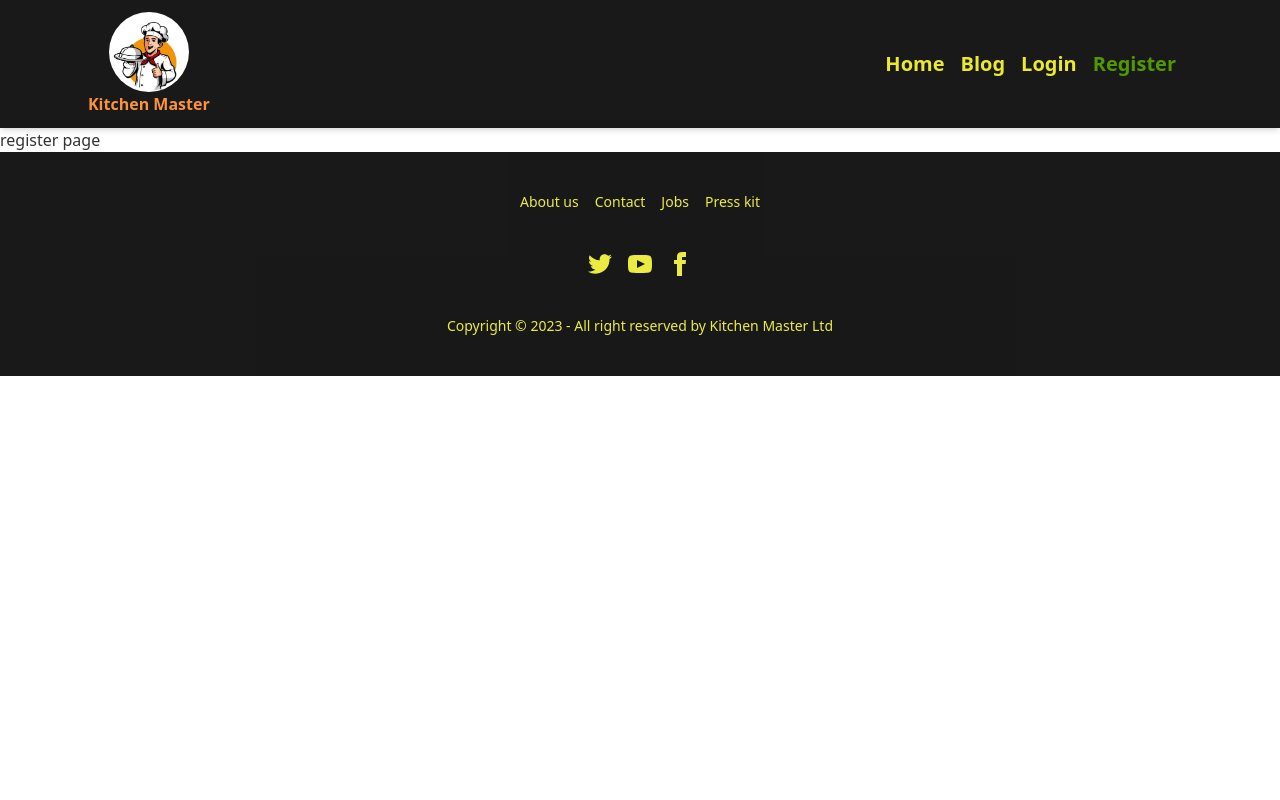
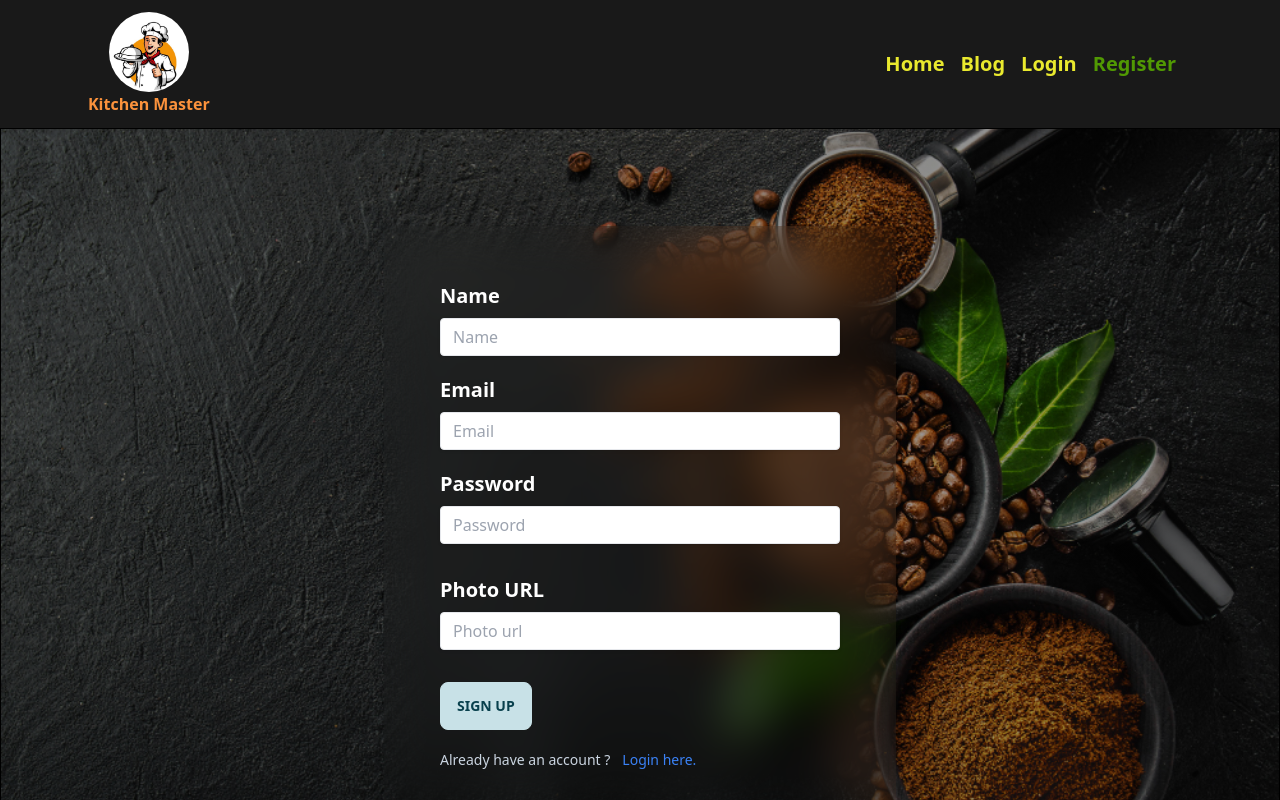
Before and after one commit to rakib8680/kitchen-master, a React (Vite) app: page /register in a window 1280 px wide. Shown: the top 800 px of the page. Built offline with nearby package versions, Linux system fonts and the light colour scheme.

Commit message:
Registration page design done

```diff
--- a/src/components/Login.jsx
+++ b/src/components/Login.jsx
@@ -17,13 +17,13 @@ const Login = () => {
 
     return (
         <div className="flex justify-center items-center h-screen background ">
-            <form className="backdrop-blur-xl  shadow-md rounded px-14 pt-14 space-y-10 mb-4" onSubmit={handleSignIn}>
+            <form className="backdrop-blur-xl  shadow-md rounded px-14 pt-14 space-y-6 mb-4" onSubmit={handleSignIn}>
                 <div className="mb-4">
                     <label className="block text-white  font-bold mb-2 text-2xl" htmlFor="email">
                         Email
                     </label>
                     <input
-                        className="shadow appearance-none border rounded py-2 px-3 md:w-[400px] w-full text-black leading-tight focus:outline-none focus:shadow-outline-gray"
+                        className="shadow  border rounded py-2 px-3 md:w-[400px] w-full text-black leading-tight "
                         id="email"
                         type="text"
                         name='email'
@@ -35,7 +35,7 @@ const Login = () => {
                         Password
                     </label>
                     <input
-                        className="shadow appearance-none border rounded w-full py-2 px-3 text-black mb-3 leading-tight focus:outline-none focus:shadow-outline-gray"
+                        className="shadow  border rounded w-full py-2 px-3 text-black mb-3 leading-tight "
                         id="password"
                         type="password"
                         name='password'
@@ -59,7 +59,26 @@ const Login = () => {
                     </a>
                 </div>
                 <p className='text-green-500 relative top-5 text-center text-sm'>{success}</p>
+                <div className='flex flex-col gap-2 pb-9'>
+                    <button className="group h-12 px-6 border-2 border-gray-300 rounded-full transition duration-300
+ hover:border-blue-400 focus:bg-blue-50 active:bg-blue-100">
+                        <div className="relative flex items-center space-x-4 justify-center">
+                            <img src="https://tailus.io/sources/blocks/social/preview/images/google.svg" className="absolute left-0 w-5" alt="google logo" />
+                            <span className="block w-max font-semibold tracking-wide text-slate-400  text-sm transition duration-300 group-hover:text-blue-600 sm:text-base">Continue with Google</span>
+                        </div>
+                    </button>
+                    <button className="group h-12 px-6 border-2 border-gray-300 rounded-full transition duration-300
+ hover:border-blue-400 focus:bg-blue-50 active:bg-blue-100">
+                        <div className="relative flex items-center space-x-4 justify-center">
+                            <svg xmlns="http://www.w3.org/2000/svg" fill="currentColor" className="absolute left-0 w-5 text-gray-700" viewBox="0 0 16 16">
+                                <path d="M8 0C3.58 0 0 3.58 0 8c0 3.54 2.29 6.53 5.47 7.59.4.07.55-.17.55-.38 0-.19-.01-.82-.01-1.49-2.01.37-2.53-.49-2.69-.94-.09-.23-.48-.94-.82-1.13-.28-.15-.68-.52-.01-.53.63-.01 1.08.58 1.23.82.72 1.21 1.87.87 2.33.66.07-.52.28-.87.51-1.07-1.78-.2-3.64-.89-3.64-3.95 0-.87.31-1.59.82-2.15-.08-.2-.36-1.02.08-2.12 0 0 .67-.21 2.2.82.64-.18 1.32-.27 2-.27.68 0 1.36.09 2 .27 1.53-1.04 2.2-.82 2.2-.82.44 1.1.16 1.92.08 2.12.51.56.82 1.27.82 2.15 0 3.07-1.87 3.75-3.65 3.95.29.25.54.73.54 1.48 0 1.07-.01 1.93-.01 2.2 0 .21.15.46.55.38A8.012 8.012 0 0 0 16 8c0-4.42-3.58-8-8-8z" />
+                            </svg>
+                            <span className="block w-max font-semibold tracking-wide text-slate-400 text-sm transition duration-300 group-hover:text-blue-600 sm:text-base">Continue with Github</span>
+                        </div>
+                    </button>
+                </div>
             </form>
+
         </div>
     );
 };
--- a/src/components/Recipe.jsx
+++ b/src/components/Recipe.jsx
@@ -10,8 +10,8 @@ const Recipe = () => {
 
     return (
         <div className='background flex'>
-            <div className='container mx-auto grid grid-cols-12 gap-12 items-center'>
-                <div className=' backdrop-blur-xl w-fit  py-5 px-8 flex flex-col col-span-4 rounded-md'>
+            <div className='recipe-container'>
+                <div className='chef-container'>
                     <div className="avatar">
                         <div className="w-72 mask mask-squircle mx-auto">
                             <img src={picture} />
--- a/src/components/RecipesDetails.jsx
+++ b/src/components/RecipesDetails.jsx
@@ -7,7 +7,7 @@ const RecipesDetails = ({ recipes }) => {
 
     const { name, ingredients, cooking_method, image } = recipes;
 
-
+    // disable button and toast
     const handleDisable = (event) => {
         event.target.disabled = true;
         toast.success('Added to your favorite list')
@@ -15,7 +15,7 @@ const RecipesDetails = ({ recipes }) => {
 
     return (
         <div>
-            <div className="card lg:card-side backdrop-blur-2xl shadow-xl rounded-none  mx-auto py-2 px-1">
+            <div className="recipe-card-container">
                 <figure>
                     <div className="avatar ">
                         <div className="w-56 mask mask-hexagon ">
@@ -29,7 +29,7 @@ const RecipesDetails = ({ recipes }) => {
                     <p className='text-xs'><span className='font-bold text-secondary'>Cooking Method : </span>{cooking_method.slice(0, 250)}...</p>
                     <p className='flex items-center gap-1'><span className='font-bold text-secondary'>Ratings :</span> <FaStar className='inline' /><FaStar className='inline' /><FaStar className='inline' /><FaStarHalfAlt className='inline' /><FaRegStar className='inline' />3.5</p>
                     <div className="card-actions justify-end">
-                        <button className="btn btn-xs btn-error" onClick={handleDisable} ><FaHeart /></button>
+                        <button className="btn btn-sm btn-error" onClick={handleDisable} ><FaHeart /></button>
                     </div>
                 </div>
             </div>
--- a/src/components/Register.jsx
+++ b/src/components/Register.jsx
@@ -2,8 +2,74 @@ import React from 'react';
 
 const Register = () => {
     return (
-        <div>
-            register page
+        <div className="flex justify-center items-center h-screen background ">
+            <form className="backdrop-blur-xl  shadow-md rounded px-14 pt-14 pb-6 space-y-5 mb-4" >
+                <div className="mb-4">
+                    <label className="block text-white  font-bold mb-2 text-xl" htmlFor="email">
+                        Name
+                    </label>
+                    <input
+                        className="shadow  border rounded py-2 px-3 md:w-[400px] w-full text-black leading-tight "
+                        id="name"
+                        type="text"
+                        name='name'
+                        placeholder="Name"
+                    />
+                </div>
+                <div className="mb-4">
+                    <label className="block text-white  font-bold mb-2 text-xl" htmlFor="email">
+                        Email
+                    </label>
+                    <input
+                        className="shadow  border rounded py-2 px-3 md:w-[400px] w-full text-black leading-tight "
+                        id="email"
+                        type="text"
+                        name='email'
+                        placeholder="Email"
+                    />
+                </div>
+                <div className="mb-6">
+                    <label className="block text-white text-xl font-bold mb-2" htmlFor="password">
+                        Password
+                    </label>
+                    <input
+                        className="shadow  border rounded w-full py-2 px-3 text-black mb-3 leading-tight "
+                        id="password"
+                        type="password"
+                        name='password'
+                        placeholder="Password"
+                    />
+                </div>
+                <div className="mb-6">
+                    <label className="block text-white text-xl font-bold mb-2" htmlFor="password">
+                        Photo URL
+                    </label>
+                    <input
+                        className="shadow  border rounded w-full py-2 px-3 text-black mb-3 leading-tight "
+                        id="photo"
+                        type="text"
+                        name='photo'
+                        placeholder="Photo url"
+                    />
+                </div>
+                <div className="flex items-center justify-between">
+                    <button
+                        className="btn btn-info"
+
+                    >
+                        Sign Up
+                    </button>
+                </div>
+                <div className="mt-5 text-sm">
+                    <p className="inline-block align-baseline text-slate-300 mr-3">
+                        Already have an account ?
+                    </p>
+                    <a href="/login" className="text-blue-500 hover:text-blue-800"  >
+                        Login here.
+                    </a>
+                </div>
+                <p className='text-green-500 relative top-5 text-center text-sm'></p>
+            </form>
         </div>
     );
 };
--- a/src/index.css
+++ b/src/index.css
@@ -23,3 +23,15 @@
 .passive-nav{
     @apply font-black text-xl text-secondary hover:text-gray-500 transition-all duration-200 mr-4
 }
+
+.recipe-card-container{
+    @apply card lg:card-side backdrop-blur-2xl shadow-xl rounded-none  mx-auto py-2 px-1
+}
+
+.recipe-container{
+    @apply container mx-auto grid grid-cols-12 gap-12 items-center
+}
+
+.chef-container{
+    @apply backdrop-blur-xl w-fit  py-5 px-8 flex flex-col col-span-4 rounded-md
+}
```
